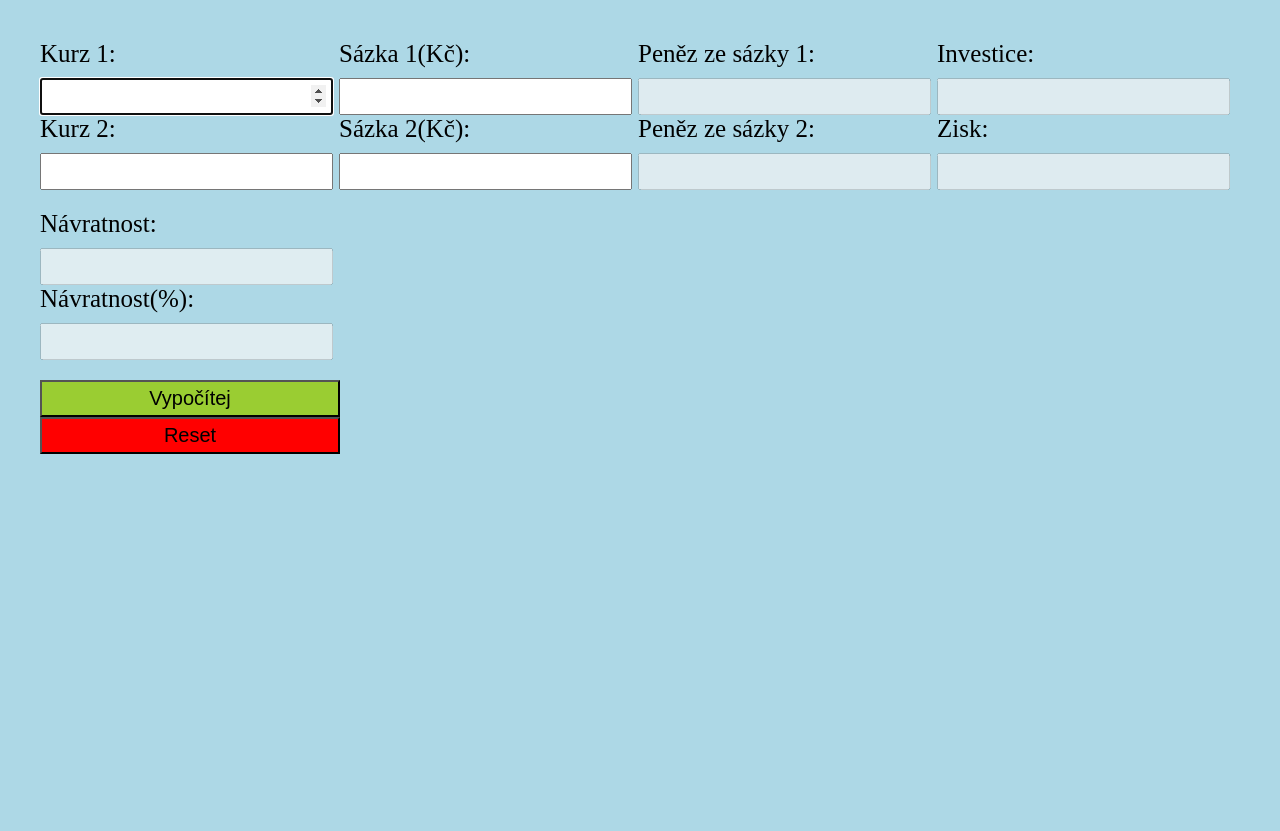
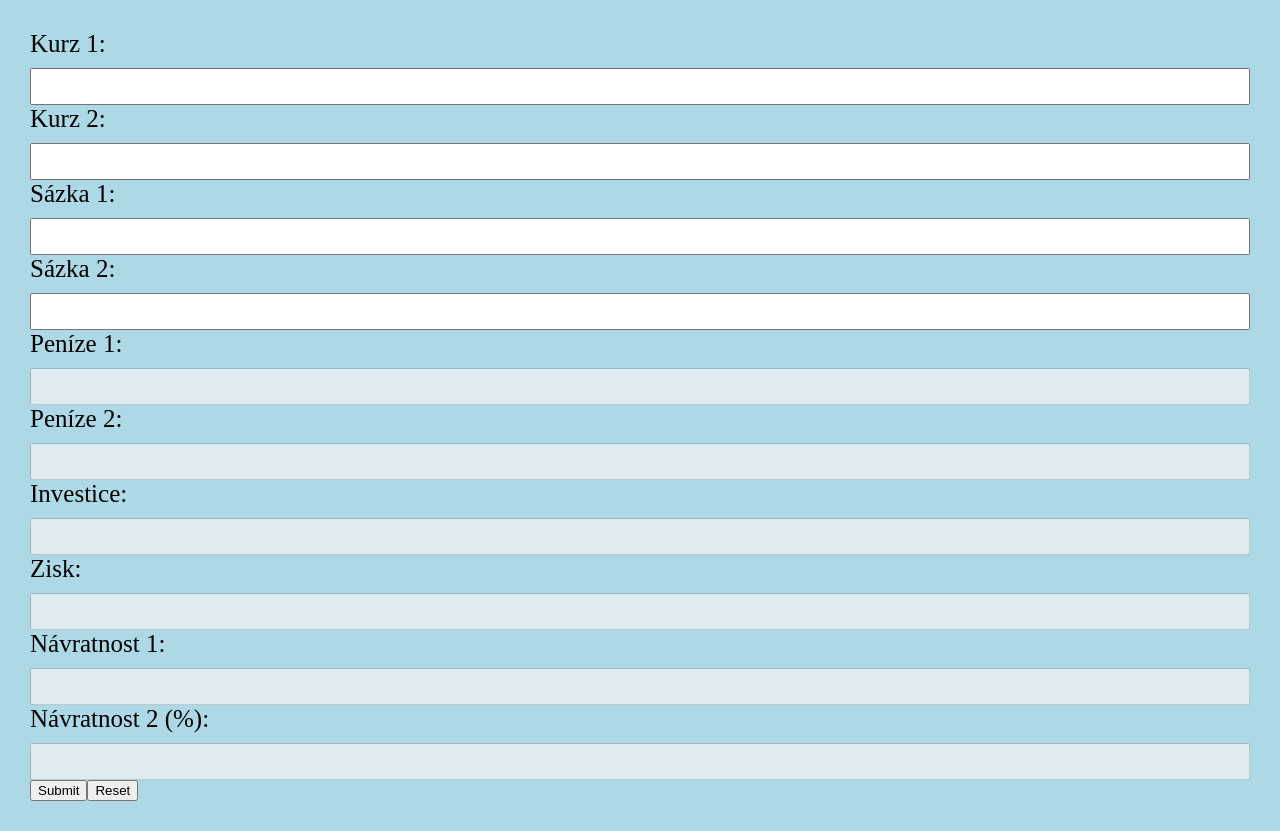
Before and after one commit to daliborkolarik/Betting-Arbitrage, a plain HTML site: page index.html in a window 1280 px wide. Before the commit the page ends 800 px from the top, so only its background shows below. Drawn offline with Linux system fonts and the light colour scheme.

Commit message:
Total html simplification

```diff
--- a/index.html
+++ b/index.html
@@ -1,68 +1,38 @@
 <!DOCTYPE html>
-<html lang="en" dir="ltr">
+<html>
 
 <head>
-  <meta charset="utf-8">
-  <title>Arbitráž</title>
-  <link rel="stylesheet" href="style.css">
+  <title>Calculator</title>
+  <link rel="stylesheet" type="text/css" href="style.css">
 </head>
 
 <body>
+  <form id="kurzysazky">
+    <label for="kurz1">Kurz 1:</label>
+    <input type="number" id="kurz1">
+    <label for="kurz2">Kurz 2:</label>
+    <input type="number" id="kurz2">
+    <label for="sazka1">Sázka 1:</label>
+    <input type="number" id="sazka1">
+    <label for="sazka2">Sázka 2:</label>
+    <input type="number" id="sazka2">
+    <label for="penez1">Peníze 1:</label>
+    <input type="number" id="penez1" disabled>
+    <label for="penez2">Peníze 2:</label>
+    <input type="number" id="penez2" disabled>
+    <label for="investice">Investice:</label>
+    <input type="number" id="investice" disabled>
+    <label for="zisk">Zisk:</label>
+    <input type="number" id="zisk" disabled>
+    <label for="navratnost1">Návratnost 1:</label>
+    <input type="number" id="navratnost1" disabled>
+    <label for="navratnost2">Návratnost 2 (%):</label>
+    <input type="number" id="navratnost2" disabled>
+    <button id="submit" type="button">Submit</button>
+    <button id="reset" type="reset">Reset</button>
+  </form>
 
-  <form id="kurzysazky">
-
-    <div class="container">
-
-      <label for="kurz1">Kurz 1:</label>
-      <input type="number" id="kurz1" step="0.01" autofocus>
-      <label for="kurz2">Kurz 2:</label>
-      <input type="number" id="kurz2" step="0.01" required>
-
-    </div>
-
-    <div class="container">
-
-      <label for="sazka1">Sázka 1(Kč):</label>
-      <input type="number" id="sazka1" value="" step="1">
-      <label for="sazka2">Sázka 2(Kč):</label>
-      <input type="number" id="sazka2" step="1">
-
-    </div>
-
-    <div class="container">
-
-      <label for="1">Peněz ze sázky 1:</label>
-      <input type="number" id="penez1" value="" step="0.01" disabled class="uneditable">
-      <label for="2">Peněz ze sázky 2:</label>
-      <input type="number" id="penez2" value="" step="0.01" disabled class="uneditable">
-
-    </div>
-
-    <div class="container">
-
-      <label for="1">Investice:</label>
-      <input type="number" id="investice" value="" step="0.01" disabled class="uneditable">
-      <label for="2">Zisk:</label>
-      <input type="number" id="zisk" value="" step="0.01" disabled class="uneditable">
-
-    </div>
-
-    <div class="container">
-
-      <label for="1">Návratnost:</label>
-      <input type="number" id="navratnost1" value="" disabled step="0.01" class="uneditable">
-      <label for="2">Návratnost(%):</label>
-      <input type="number" id="navratnost2" value="" disabled step="0.01" class="uneditable">
-
-    </div>
-
-  </form>
-  <div id="buttons">
-    <input type="button" id="submitbutton" value="Vypočítej">
-    <input type="button" id="resetbutton" value="Reset">
-  </div>
-
-  <script src="main.js" charset="utf-8"></script>
+  <script src="script.js"></script>
 </body>
 
 </html>
```
